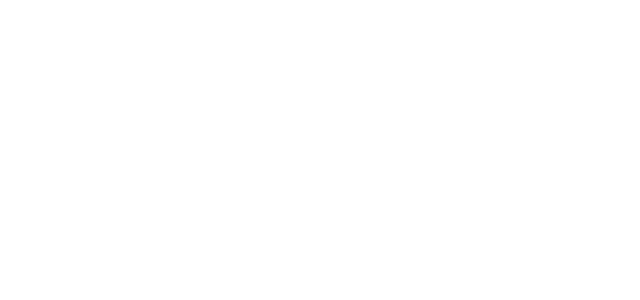
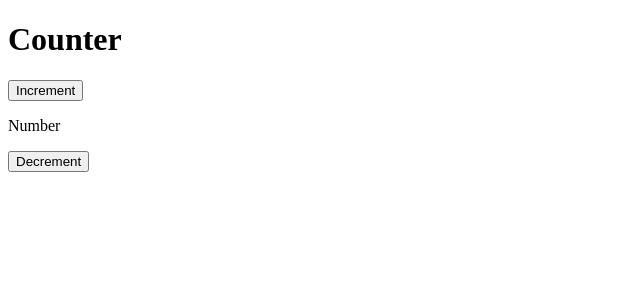
Before and after one commit to haideralfia/all_project, a React (Vite) app: page / in a window 1280 px wide. Shown: the top 300 px of the page, without its empty margins (0-640 px from the left). Built offline with nearby package versions, Linux system fonts and the light colour scheme.

Commit message:
Second Commit

```diff
--- a/src/App.jsx
+++ b/src/App.jsx
@@ -1,7 +1,12 @@
 import './App.css';
+import Counter from './components/Counter';
 
 function App() {
-  return <></>;
+  return (
+    <>
+      <Counter />
+    </>
+  );
 }
 
 export default App;
--- /dev/null
+++ b/src/components/Counter.jsx
@@ -0,0 +1,16 @@
+import React from 'react';
+
+const Counter = () => {
+  return (
+    <>
+      <h1>Counter</h1>
+      <div>
+        <button>Increment</button>
+        <p>Number</p>
+        <button>Decrement</button>
+      </div>
+    </>
+  );
+};
+
+export default Counter;
```
